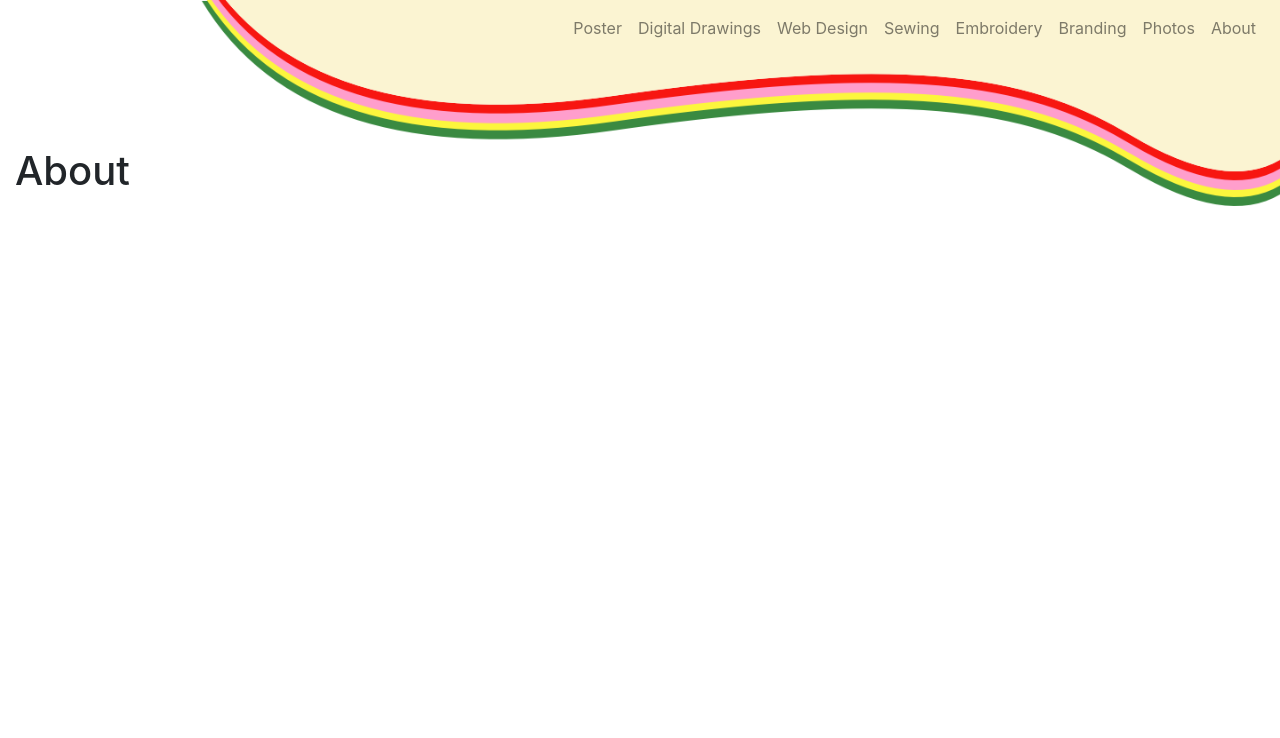
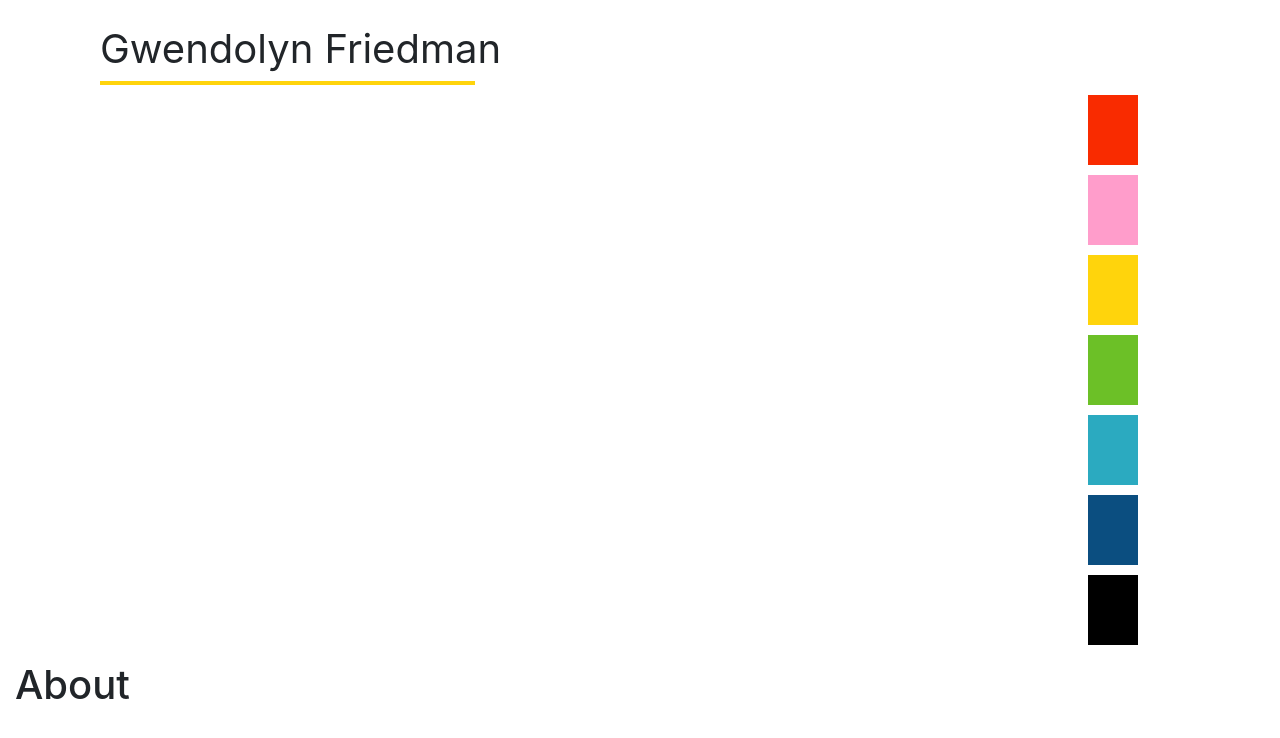
Before and after one commit to gwenfriedman/gwenfportfolio, a React (Create React App) app: page /about in a window 1280 px wide. Shown: the top 738 px of the page. Built offline with nearby package versions, Linux system fonts and the light colour scheme.

Commit message:
made menus

```diff
--- a/package.json
+++ b/package.json
@@ -6,7 +6,7 @@
     "@testing-library/jest-dom": "^4.2.4",
     "@testing-library/react": "^9.4.0",
     "@testing-library/user-event": "^7.2.1",
-    "bootstrap": "^4.4.1",
+    "bootstrap": "^4.5.0",
     "react": "^16.12.0",
     "react-browser-router": "^2.1.2",
     "react-dom": "^16.12.0",
--- a/src/App.js
+++ b/src/App.js
@@ -1,14 +1,13 @@
 import React from 'react';
-import logo from './logo.svg';
 import './App.css';
 import GraphicArt from './components/GraphicArt.js'
 import Home from './components/Home.js'
+import MobileMenu from './components/MobileMenu.js'
 import WebDesign from './components/WebDesign.js'
 
 import About from './components/About.js'
 import Branding from './components/Branding.js'
 import Embroidery from './components/Embroidery.js'
-import Photos from './components/Photos.js'
 import Sewing from './components/Sewing.js'
 import Drawings from './components/Drawings.js'
 
@@ -22,6 +21,9 @@ function App() {
 	    <div>
 	        <Route exact path='/'
         	 component={Home}/>
+
+            <Route exact path='/mobilemenu'
+              component={MobileMenu}/>
 
             <Route exact path='/graphicart'
              component={GraphicArt}/>
@@ -41,9 +43,6 @@ function App() {
                <Route exact path='/embroidery'
                 component={Embroidery}/>
 
-                <Route exact path='/photography'
-                 component={Photos}/>
-
                  <Route exact path='/sewing'
                    component={Sewing}/>
         </div>
--- a/src/components/GraphicArt.js
+++ b/src/components/GraphicArt.js
@@ -20,13 +20,11 @@ import s17 from './images/GA/mahler.jpg';
 import SimpleReactLightbox from "simple-react-lightbox";
 
 
-
 class GraphicArt extends React.Component {
  render() { return(
     <div>
         <Home/>
-        <h1 className="text-center mt-5"> Poster Design </h1>
-        <div className="row justify-content-md-center mt-4">
+        <div className="row justify-content-md-center">
           <div className="col-md-4 col-6">
                 <img className="col" src={s1}/>
                 <div class="col caption mt-1">
--- a/src/components/Home.css
+++ b/src/components/Home.css
@@ -1,6 +1,111 @@
-.nav { position: relative; }
-.header-img { position: absolute; top: 0; left: 0; width: 100%; height: auto;}
+.red {
+    background-color: #F92B00;
+}
+
+.pink {
+    background-color: #FF9DCB;
+    line-height: 35px!important;
+}
+
+.yellow {
+    background-color: #FFD40C;
+}
+
+.green {
+    background-color: #6CC027;
+}
+
+.light-blue {
+    background-color: #2BAAC0;
+}
+
+.dark-blue {
+    background-color: #0B4E80;
+}
+
+.black {
+    background-color: black;
+}
+
+.menu-mobile-center {
+    margin-left: auto;
+    margin-right: auto;
+}
+
+.close-btn {
+    float: right;
+    margin-right: 45px;
+    margin-bottom: 30px;
+    font-size: 30px;
+    color: black;
+    font-weight: bold;
+}
+
+.block {
+    width:50px;
+    height:70px;
+    margin-top: 10px;
+}
+
+.hamburger {
+    width:45px;
+    height:8px;
+    margin-top: 5px;
+}
+
+.block-expand {
+    margin-top: 10px !important;
+    width:165px;
+    height:70px;
+    color: white;
+    text-align: center;
+    font-size: 22px;
+    font-weight: bold;
+    line-height: 75px;
+}
+
+.menu {
+    margin-left: 85%;
+}
+
+.mobile-menu {
+    margin-top: -45px;
+    margin-bottom: 30px;
+}
+
+
+.hover-button .hover-button--on,
+.hover-button:hover .hover-button--off {
+    display: none;
+}
+
+.hover-button:hover .hover-button--on {
+    display: block;
+}
 
 .header {
-padding-bottom: 75px;
+    margin-left: 100px;
+    margin-top: 25px;
+    font-weight: normal;
 }
+
+.mobile-head {
+    margin-left: 50px;
+    margin-top: 25px;
+    font-weight: normal;
+    font-size: 30px;
+}
+
+.underline-mobile {
+    margin-left: 50px;
+    height: 3px;
+    width: 275px;
+    background-color: #FFD40C;
+}
+
+.underline {
+    margin-left: 100px;
+    height: 4px;
+    width: 375px;
+    background-color: #FFD40C;
+}
--- a/src/components/Home.js
+++ b/src/components/Home.js
@@ -1,90 +1,117 @@
-import React, { useState } from 'react';
-import {
-  Collapse,
-  Navbar,
-  NavbarToggler,
-  NavbarBrand,
-  Nav,
-  NavItem,
-  NavLink,
-  UncontrolledDropdown,
-  DropdownToggle,
-  DropdownMenu,
-  DropdownItem,
-  NavbarText
-} from 'reactstrap';
-
+import React from 'react';
 import {Link} from "react-router-dom";
-import header from './images/Header.png';
 import './Home.css';
 
-const Header = (props) => {
-  const [isOpen, setIsOpen] = useState(false);
+class Header extends React.Component {
+    render() {
+            return (
+                <div>
+                    <div className={'d-none d-sm-none d-md-block'}>
+                    <h1 className={'header'}> Gwendolyn Friedman </h1>
+                    <div className={'underline'}></div>
+                    <div className={'menu'}>
+                        <div className='hover-button'>
+                            <div>
+                                <div className={'hover-button--off block red'}></div>
+                            </div>
+                            <div>
+                                <Link to={`/graphicart`}>
+                                    <div className={'hover-button--on block-expand red'}>Posters</div>
+                                </Link>
+                            </div>
+                        </div>
 
-  const toggle = () => setIsOpen(!isOpen);
+                        <div className='hover-button'>
+                            <div>
+                                <div className={'hover-button--off block pink'}></div>
+                            </div>
+                            <div>
+                                <Link to={`/drawings`}>
+                                    <div className={'hover-button--on block-expand pink'}>Digital Drawings</div>
+                                </Link>
+                            </div>
+                        </div>
 
-  return (
-    <div className="header">
+                        <div className='hover-button'>
                             <div>
-        <img src={header} className='header-img'/>
+                                <div className={'hover-button--off block yellow'}></div>
                             </div>
-      <Navbar light expand="md" className='nav'>
-        <NavbarToggler onClick={toggle} />
-        <Collapse isOpen={isOpen} navbar>
-          <Nav className="ml-auto" navbar>
-            <Link to={`/graphicart`}>
-                <NavItem>
-                  <NavLink href="/graphicart/">Poster</NavLink>
-                </NavItem>
+                            <div>
+                                <Link to={`/branding`}>
+                                    <div className={'hover-button--on block-expand yellow'}>Branding</div>
                                 </Link>
+                            </div>
+                        </div>
 
-            <Link to={`/drawings`}>
-                <NavItem>
-                  <NavLink href="/drawings/">Digital Drawings</NavLink>
-                </NavItem>
+                        <div className='hover-button'>
+                            <div>
+                                <div className={'hover-button--off block green'}></div>
+                            </div>
+                            <div>
+                                <Link to={`/sewing`}>
+                                    <div className={'hover-button--on block-expand green'}>Sewing</div>
                                 </Link>
+                            </div>
+                        </div>
 
+                        <div className='hover-button'>
+                            <div>
+                                <div className={'hover-button--off block light-blue'}></div>
+                            </div>
+                            <div>
                                 <Link to={`/webdesign`}>
-                <NavItem>
-                  <NavLink href="/webdesign">Web Design</NavLink>
-                </NavItem>
+                                    <div className={'hover-button--on block-expand light-blue'}>Web Design</div>
                                 </Link>
+                            </div>
+                        </div>
 
-            <Link to={`/sewing`}>
-                <NavItem>
-                  <NavLink href="/sewing">Sewing</NavLink>
-                </NavItem>
+                        <div className='hover-button'>
+                            <div>
+                                <div className={'hover-button--off block dark-blue'}></div>
+                            </div>
+                            <div>
+                                <Link to={`/embroidery`}>
+                                    <div className={'hover-button--on block-expand dark-blue'}>Embroidery</div>
                                 </Link>
+                            </div>
+                        </div>
+                        <div className='hover-button'>
 
-            <Link to={`/embroidery`}>
-                <NavItem>
-                  <NavLink href="/Embroidery">Embroidery</NavLink>
-                </NavItem>
+
+                            <div>
+                                <div className={'hover-button--off block black'}></div>
+                            </div>
+                            <div>
+                                <Link to={`/about`}>
+                                    <div className={'hover-button--on block-expand black'}>About</div>
                                 </Link>
+                            </div>
+                        </div>
+                    </div>
+                    </div>
+                <div className={'d-sm-block d-md-none'}>
+                    <h1 className={'mobile-head'}> Gwendolyn Friedman </h1>
+                    <div className={'underline-mobile'}></div>
 
-            <Link to={`/branding`}>
-                <NavItem>
-                  <NavLink href="/branding">Branding</NavLink>
-                </NavItem>
+
+                    <Link to={`/mobilemenu`}>
+                <div className={'menu mobile-menu'}>
+                    <div>
+                        <div className={'hamburger red'}></div>
+                    </div>
+                    <div>
+                        <div className={'hamburger pink'}></div>
+                    </div>
+                    <div>
+                        <div className={'hamburger light-blue'}></div>
+                    </div>
+                </div>
                     </Link>
+                </div>
+                </div>
 
-            <Link to={`/photography`}>
-                <NavItem>
-                  <NavLink href="/photography">Photos</NavLink>
-                </NavItem>
-            </Link>
-
-            <Link to={`/about`}>
-                <NavItem>
-                  <NavLink href="/about">About</NavLink>
-                </NavItem>
-            </Link>
-
-          </Nav>
-        </Collapse>
-      </Navbar>
-    </div>
-  );
+            )
+    }
 }
 
 export default Header;
--- /dev/null
+++ b/src/components/MobileMenu.js
@@ -0,0 +1,47 @@
+import React from 'react';
+import {Link} from "react-router-dom";
+import './Home.css';
+
+class MobileMenu extends React.Component {
+
+    render() {
+        return (
+            <div>
+                {/*todo: fix this, should link to whatever was open before*/}
+                <Link to={`/graphicart`}>
+                    <div className={'close-btn'}>X</div>
+                </Link>
+                                <Link to={`/graphicart`}>
+                                    <div className={'block-expand red menu-mobile-center'}>Posters</div>
+                                </Link>
+
+                                <Link to={`/drawings`}>
+                                    <div className={'block-expand pink menu-mobile-center'}>Digital Drawings</div>
+                                </Link>
+
+                                <Link to={`/branding`}>
+                                    <div className={'block-expand yellow menu-mobile-center'}>Branding</div>
+                                </Link>
+
+                                <Link to={`/sewing`}>
+                                    <div className={'block-expand green menu-mobile-center'}>Sewing</div>
+                                </Link>
+
+                                <Link to={`/webdesign`}>
+                                    <div className={'block-expand light-blue menu-mobile-center'}>Web Design</div>
+                                </Link>
+
+                                <Link to={`/embroidery`}>
+                                    <div className={'block-expand dark-blue menu-mobile-center'}>Embroidery</div>
+                                </Link>
+
+                                <Link to={`/about`}>
+                                    <div className={'block-expand black menu-mobile-center'}>About</div>
+                                </Link>
+            </div>
+
+        )
+    }
+}
+
+export default MobileMenu;
--- a/src/components/Photos.js
+++ /dev/null
@@ -1,15 +0,0 @@
-import React from 'react';
-import Home from './Home.js'
-
-
-class Photos extends React.Component {
- render() { return(
-    <div>
-        <Home/>
-
-       <h1 className="container-fluid mt-3">Photography</h1>
-   </div>
-   )
- }
-}
-export default Photos;
```
Also changed, not shown: src/components/images/Header.png (deleted), 1 other file (tests, documents, lock files or other folders). Lines whose indentation alone changed are shown as unchanged.
